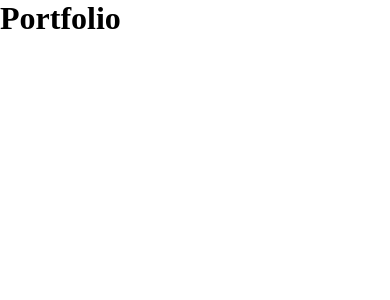
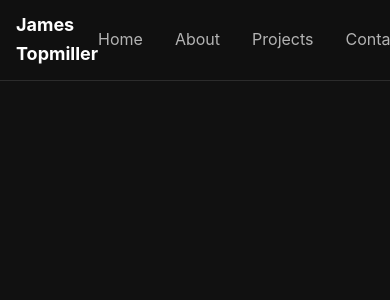
Before and after one commit to topmiljm/my-portfolio, a React app: page / in a window 390 px wide. Shown: the top 300 px of the page. Built offline with nearby package versions, Linux system fonts and the light colour scheme; the HTML template or start-up script is replaced by a standard one.

Commit message:
Create responsive navigation component

```diff
--- a/src/App.jsx
+++ b/src/App.jsx
@@ -1,7 +1,9 @@
+import Navbar from "./components/Navbar/Navbar";
+
 function App() {
   return (
     <>
-      <h1>Portfolio</h1>
+      <Navbar />
     </>
   );
 }
--- /dev/null
+++ b/src/components/Navbar/Navbar.css
@@ -0,0 +1,44 @@
+.navbar {
+  position: sticky;
+  top: 0;
+  z-index: 1000;
+
+  background-color: rgba(17, 17, 17, 0.9);
+  backdrop-filter: blur(10px);
+
+  border-bottom: 1px solid var(--color-border);
+}
+
+.navbar__container {
+  display: flex;
+  justify-content: space-between;
+  align-items: center;
+
+  height: 80px;
+}
+
+.navbar__logo {
+  font-size: var(--fs-500);
+  font-weight: var(--fw-bold);
+
+  transition: var(--transition);
+}
+
+.navbar__logo:hover {
+  color: var(--color-accent);
+}
+
+.navbar__links {
+  display: flex;
+  gap: var(--space-6);
+}
+
+.navbar__links a {
+  color: var(--color-text-secondary);
+
+  transition: var(--transition);
+}
+
+.navbar__links a:hover {
+  color: var(--color-text);
+}
--- a/src/components/Navbar/Navbar.jsx
+++ b/src/components/Navbar/Navbar.jsx
@@ -0,0 +1,35 @@
+import "./Navbar.css";
+
+function Navbar() {
+	return (
+		<header className="navbar">
+			<div className="container navbar__container">
+				<a href="#home" className="navbar__logo">
+					James Topmiller
+				</a>
+
+				<nav aria-label="Primary Navigation">
+					<ul className="navbar__links">
+						<li>
+							<a href="#home">Home</a>
+						</li>
+
+						<li>
+							<a href="#about">About</a>
+						</li>
+
+						<li>
+							<a href="#projects">Projects</a>
+						</li>
+
+						<li>
+							<a href="#contact">Contact</a>
+						</li>
+					</ul>
+				</nav>
+			</div>
+		</header>
+	);
+}
+
+export default Navbar;
--- a/src/index.css
+++ b/src/index.css
@@ -95,3 +95,44 @@ a {
   /* Transition */
   --transition: 250ms ease;
 }
+
+
+/* ========================================
+   GLOBAL STYLES
+======================================== */
+
+body {
+  background: var(--color-background);
+  color: var(--color-text);
+  font-family: var(--font-family);
+  font-size: var(--fs-400);
+  line-height: 1.6;
+}
+
+h1,
+h2,
+h3,
+h4,
+h5,
+h6 {
+  line-height: 1.2;
+  font-weight: var(--fw-bold);
+}
+
+p {
+  color: var(--color-text-secondary);
+}
+
+
+/* ========================================
+   UTILITIES
+======================================== */
+
+.container {
+  width: min(100% - 2rem, var(--container-width));
+  margin-inline: auto;
+}
+
+.section {
+  padding: var(--space-9) 0;
+}
```
